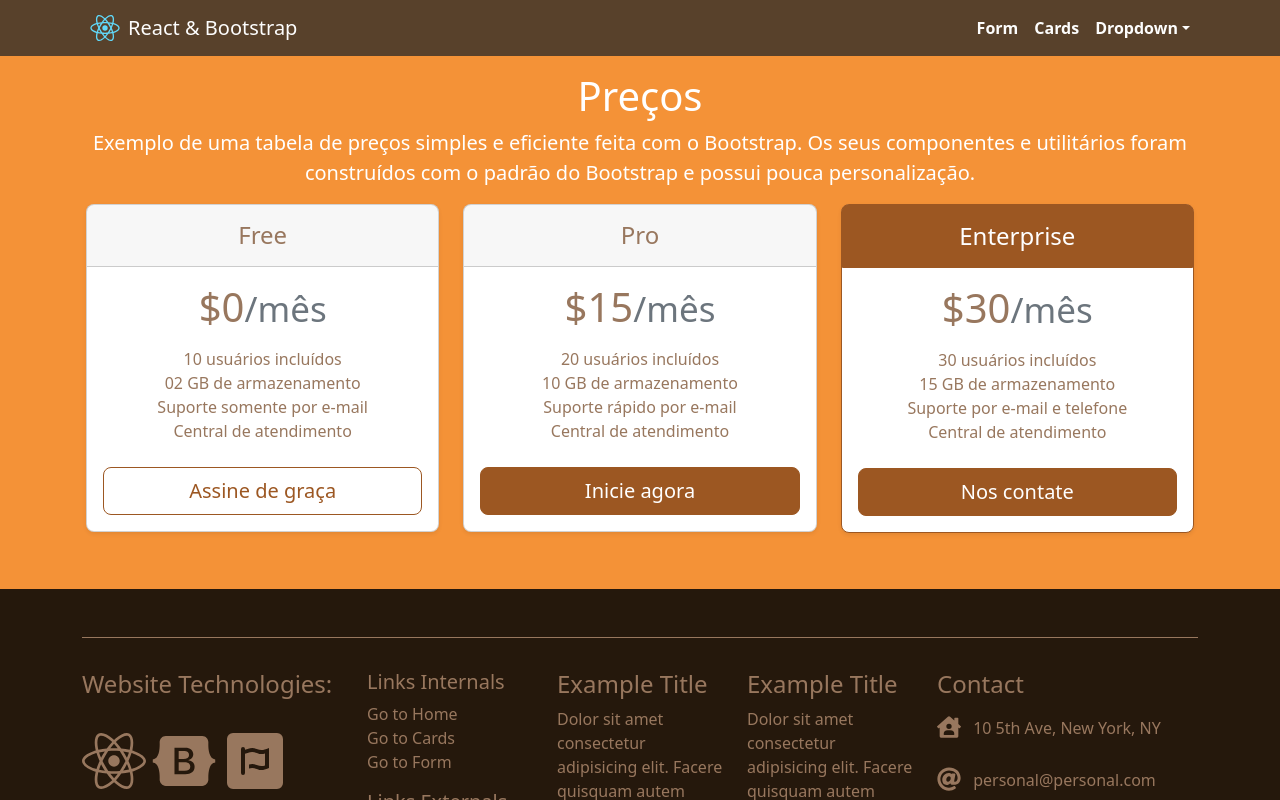
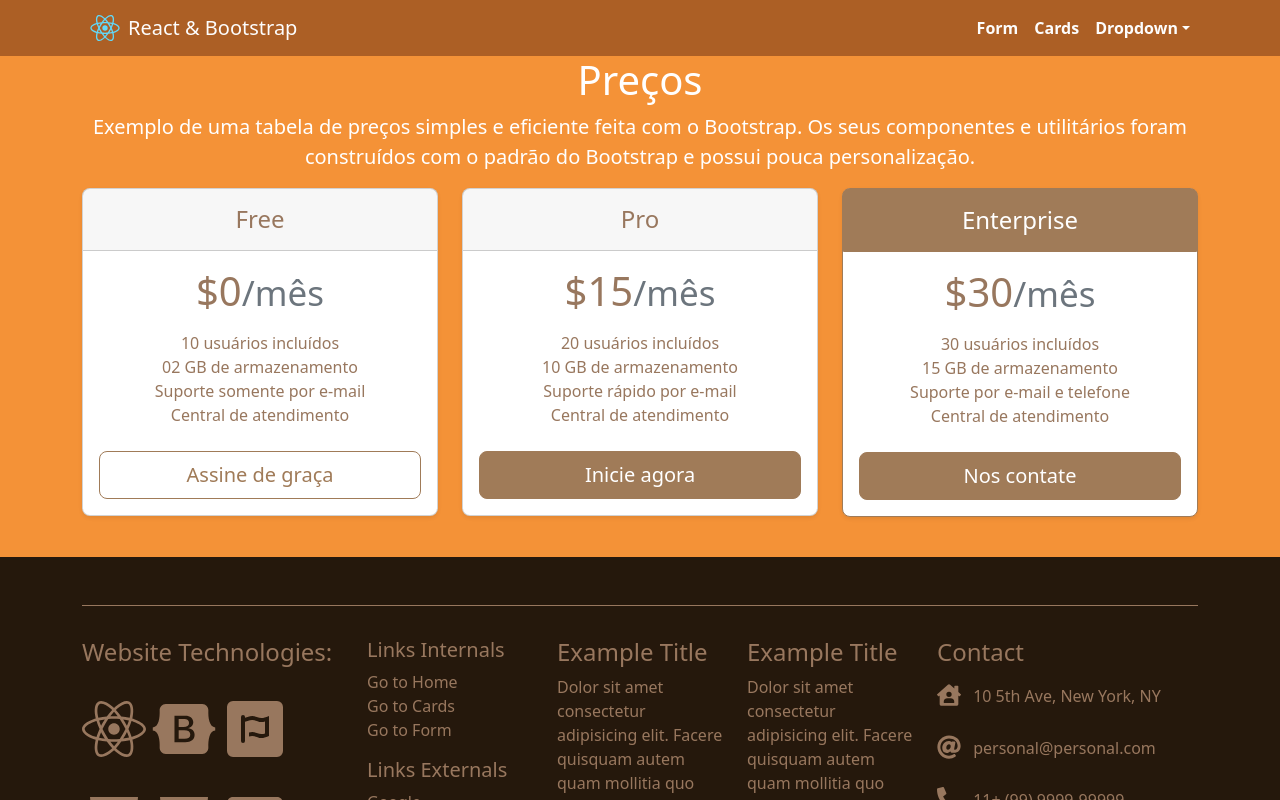
Before and after one commit to danircfilho/portfolio-react-bootstrap-template, a React (Create React App) app: page /pricing in a window 1280 px wide. Shown: the top 800 px of the page. Built offline with nearby package versions, Linux system fonts and the light colour scheme.

Commit message:
adjusts paddind - pricing - colors

```diff
--- a/src/animation.js
+++ b/src/animation.js
@@ -63,7 +63,7 @@ export const animateImage = {
 
 export const scroolReview = {
   hidden: {
-    scale: 1.2,
+    scale: 1.1,
     opacity: 0,
     transition: {
       duration: 0.5
--- a/src/components/layouts/Footer.jsx
+++ b/src/components/layouts/Footer.jsx
@@ -89,7 +89,7 @@ export default function Footer() {
             </Col>
           </Col>
         </Row>
-        <Row className={styles.copyrigth}>
+        <Row className={styles.copyright}>
           <Col>
             <p>Copyright &copy; {currentYear} All Rights Reserved<br/>Daniel Rodrigues</p>
           </Col>
--- a/src/components/layouts/Footer.module.css
+++ b/src/components/layouts/Footer.module.css
@@ -49,7 +49,7 @@ h5 {
   color: #98775e;
 }
 
-.copyrigth p {
+.copyright p {
   margin-top: 2rem;
   text-align: center;
 }
--- a/src/components/layouts/Navbar.jsx
+++ b/src/components/layouts/Navbar.jsx
@@ -37,7 +37,7 @@ export default function MenuApp() {
               <Nav.Link>
                 <Link to="/card">Cards</Link>
               </Nav.Link>
-              <NavDropdown className={styles.dropdownNav} title="Dropdown" >
+              <NavDropdown title="Dropdown" >
                 <div className={styles.dropdown}>
                 {/* div para estilizar o hover ao clicar */}
                   <NavDropdown.Item>
--- a/src/components/layouts/Navbar.module.css
+++ b/src/components/layouts/Navbar.module.css
@@ -1,5 +1,5 @@
 .bg {
-  background: #58412b;
+  background:#ac5f25;
 }
 
 /* Afastar o logo do título e igualar o logo 8px em relação ao menu direito */
@@ -26,10 +26,11 @@
   color: #f6cd90;
 }
 
+.dropdown a {
+  color: /* #f6cd90 */ #343434;
+}
+
 /* muda a cor ao passar o mouse */
-.dropdown a {
-  color: #f6cd90;
-}
 .dropdown a:hover {
   background-color: #be9d7e;
 }
--- a/src/components/pages/Card.jsx
+++ b/src/components/pages/Card.jsx
@@ -21,7 +21,7 @@ export default function Cards() {
                 Some quick example text to build on the card title and make up the
                 bulk of the card's content.
               </Card.Text>
-              <Button variant="primary">Go somewhere</Button>
+              <Button variant="dark">Go somewhere</Button>
             </Card.Body>
           </Card>
         </Col>
@@ -34,7 +34,7 @@ export default function Cards() {
                 Some quick example text to build on the card title and make up the
                 bulk of the card's content.
               </Card.Text>
-              <Button variant="primary">Go somewhere</Button>
+              <Button variant="dark">Go somewhere</Button>
             </Card.Body>
           </Card>
         </Col>
@@ -47,7 +47,7 @@ export default function Cards() {
                 Some quick example text to build on the card title and make up the
                 bulk of the card's content.
               </Card.Text>
-              <Button variant="primary">Go somewhere</Button>
+              <Button variant="dark">Go somewhere</Button>
             </Card.Body>
           </Card>
         </Col>
@@ -60,7 +60,7 @@ export default function Cards() {
                 Some quick example text to build on the card title and make up the
                 bulk of the card's content.
               </Card.Text>
-              <Button variant="primary">Go somewhere</Button>
+              <Button variant="dark">Go somewhere</Button>
             </Card.Body>
           </Card>
         </Col>
@@ -73,7 +73,7 @@ export default function Cards() {
                 Some quick example text to build on the card title and make up the
                 bulk of the card's content.
               </Card.Text>
-              <Button variant="primary">Go somewhere</Button>
+              <Button variant="dark">Go somewhere</Button>
             </Card.Body>
           </Card>
         </Col>
@@ -86,7 +86,7 @@ export default function Cards() {
                 Some quick example text to build on the card title and make up the
                 bulk of the card's content.
               </Card.Text>
-              <Button variant="primary">Go somewhere</Button>
+              <Button variant="dark">Go somewhere</Button>
             </Card.Body>
           </Card>
         </Col>
--- a/src/components/pages/Form.module.css
+++ b/src/components/pages/Form.module.css
@@ -1,16 +1,16 @@
 .form {
-  background-color: #c7a688;
+  background-color: #343434;
   max-width: 25rem;
   justify-content: center;
   padding: 1.5rem;
   margin: 3rem auto;
-  border: 1px solid #aa8869;
+  border: 1px solid #1d1d1d;
   border-radius: 3%;
-  box-shadow: 7px 7px 5px #505050;
+  box-shadow: 7px 7px 5px #1d1d1d;
 }
 
 .form label {
-  color: #25180c;
+  color: #ffffff;
 }
 
 @media (max-width: 425px)  {
--- a/src/components/pages/Pricing.css
+++ b/src/components/pages/Pricing.css
@@ -7,17 +7,17 @@ h1, h4, p, ul {
 }
 
 .card-header-brown {
-  background: #9c5722 !important;
+  background:#a07b58  !important;
   border-radius: 5px 5px 0 0;
 }
 
 .border-primary {
-  border: 1px solid #9c5722 !important;
+  border: 1px solid #a07b58 !important;
 }
 
 .btn-primary {
-  background: #9c5722 !important;
-  border: 1px solid #9c5722 !important;
+  background: #a07b58 !important;
+  border: 1px solid #a07b58 !important;
 }
 
 .btn-primary:hover {
@@ -25,12 +25,12 @@ h1, h4, p, ul {
   border: 1px solid #5e3313 !important;
 }
 
+.btn-outline-primary {
+  border: 1px solid #a07b58;
+  color: #a07b58;
+}
+
 .btn-outline-primary:hover {
   background: #5e3313;
   border: 1px solid #5e3313;
 }
-
-.btn-outline-primary {
-  border: 1px solid #9c5722;
-  color: #9c5722;
-}
--- a/src/components/pages/Pricing.jsx
+++ b/src/components/pages/Pricing.jsx
@@ -14,7 +14,7 @@ export default function Pricing() {
 
   return (
     <motion.div
-      class="container p-3 text-center"
+      class="container text-center"
       initial='hidden'
       exit='exit'
       /* animate='show' */
```
Also changed, not shown: src/components/hooks/useScroll.jsx (line endings or trailing spaces).
